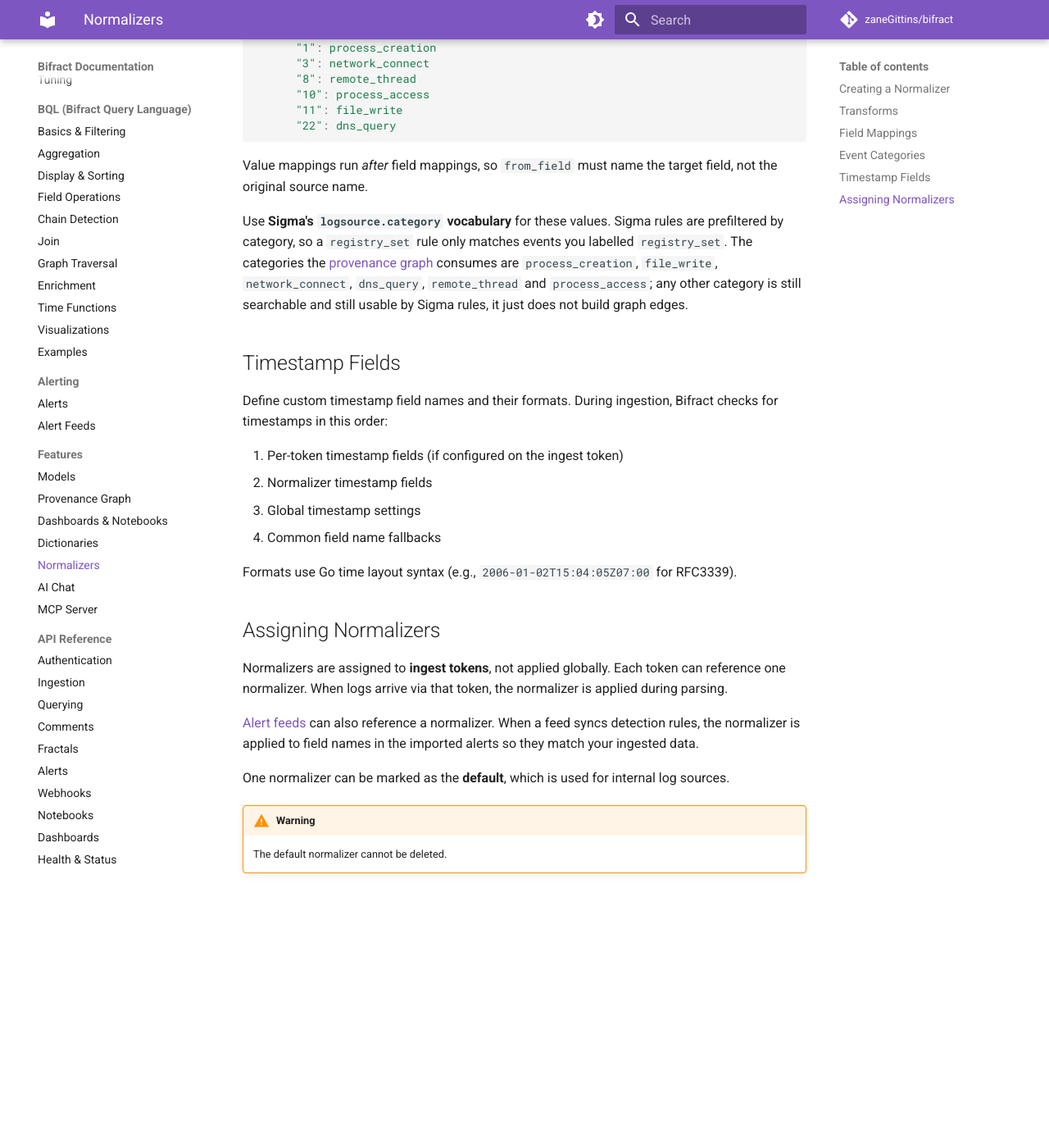
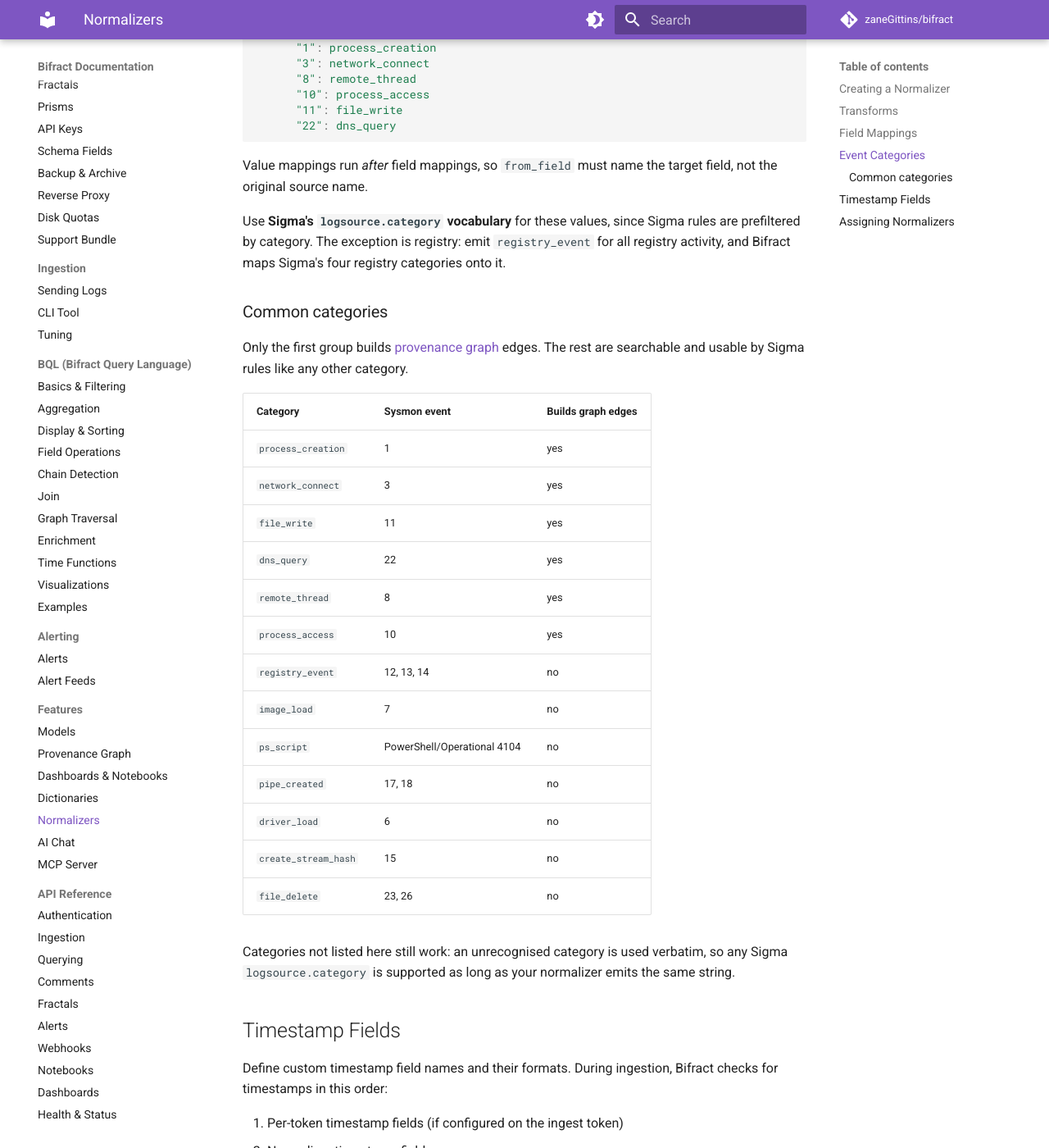
Before and after one commit to zaneGittins/bifract, an MkDocs documentation site: the page built from docs/features/normalizers.md, in a window 1280 px wide and 1400 px high, scrolled down 1686 px. Shown: the whole window at 82% size. Built offline with MkDocs 1.6.1 and Material for MkDocs 9.7.7, drawn with Linux system fonts in a browser that asks for light colours; comment, search, counter and statistics services are not loaded; before the commit the page ends 2775 px from its top, so only the background shows below that.

Commit message:
Updates to bifract_category.

```diff
--- a/docs/features/normalizers.md
+++ b/docs/features/normalizers.md
@@ -62,12 +62,33 @@ value_mappings:
 Value mappings run *after* field mappings, so `from_field` must name the target field, not
 the original source name.
 
-Use **Sigma's `logsource.category` vocabulary** for these values. Sigma rules are prefiltered
-by category, so a `registry_set` rule only matches events you labelled `registry_set`. The
-categories the [provenance graph](provenance-graph.md) consumes are `process_creation`,
-`file_write`, `network_connect`, `dns_query`, `remote_thread` and `process_access`; any other
-category is still searchable and still usable by Sigma rules, it just does not build graph
-edges.
+Use **Sigma's `logsource.category` vocabulary** for these values, since Sigma rules are
+prefiltered by category. The exception is registry: emit `registry_event` for all registry
+activity, and Bifract maps Sigma's four registry categories onto it.
+
+### Common categories
+
+Only the first group builds [provenance graph](provenance-graph.md) edges. The rest are
+searchable and usable by Sigma rules like any other category.
+
+| Category | Sysmon event | Builds graph edges |
+|---|---|---|
+| `process_creation` | 1 | yes |
+| `network_connect` | 3 | yes |
+| `file_write` | 11 | yes |
+| `dns_query` | 22 | yes |
+| `remote_thread` | 8 | yes |
+| `process_access` | 10 | yes |
+| `registry_event` | 12, 13, 14 | no |
+| `image_load` | 7 | no |
+| `ps_script` | PowerShell/Operational 4104 | no |
+| `pipe_created` | 17, 18 | no |
+| `driver_load` | 6 | no |
+| `create_stream_hash` | 15 | no |
+| `file_delete` | 23, 26 | no |
+
+Categories not listed here still work: an unrecognised category is used verbatim, so any
+Sigma `logsource.category` is supported as long as your normalizer emits the same string.
 
 ## Timestamp Fields
 
```
Also changed, not shown: docs/alerting/alert-feeds.md (+6 -1 lines), 2 other files.
